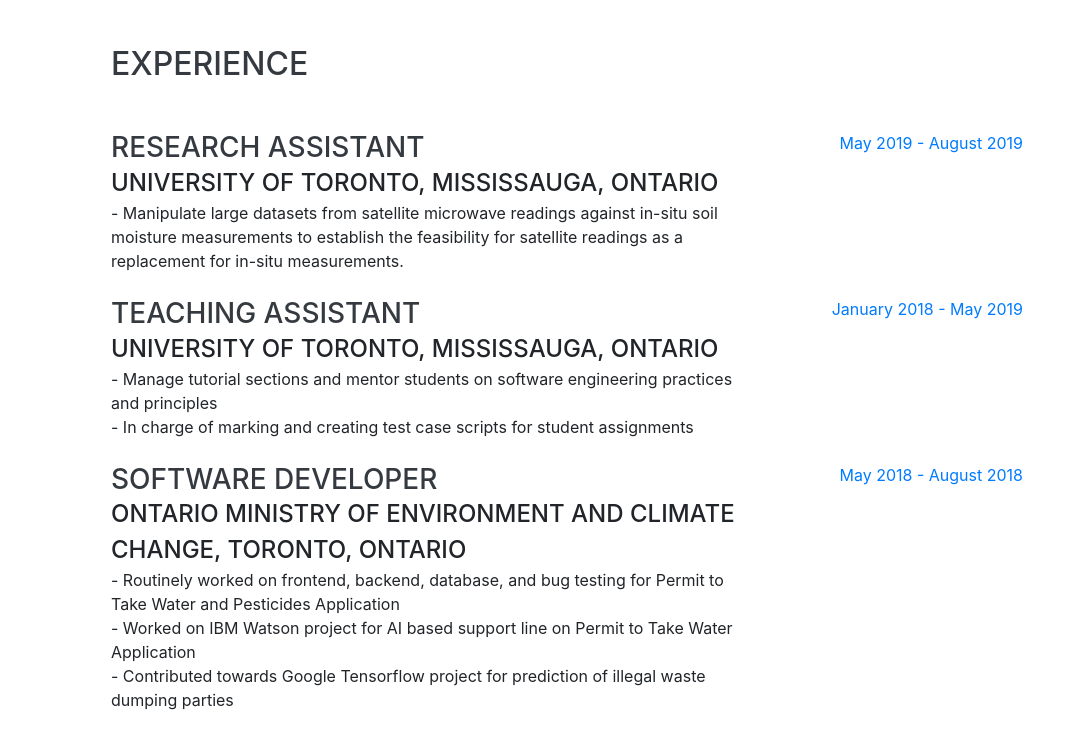
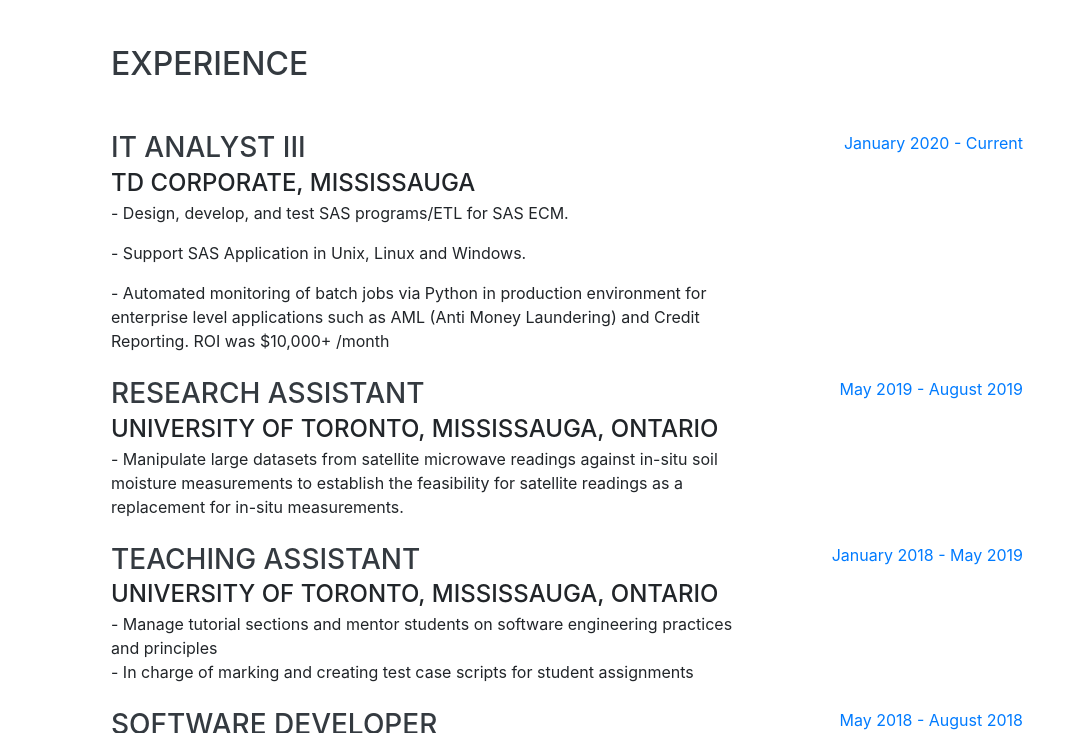
Before and after one commit to jmflee/website, a React app: page static-content/index.html in a window 1280 px wide. Shown: the part 804-1537 px from the top of the page, without its empty margins (209-1280 px from the left). Built offline with nearby package versions, Linux system fonts and the light colour scheme; a script that the page names is missing; a web font is replaced by a local one.

Commit message:
Updated work experience

```diff
--- a/static-content/index.html
+++ b/static-content/index.html
@@ -98,6 +98,19 @@
     <section class="resume-section p-3 p-lg-5 d-flex justify-content-center" id="experience">
       <div class="w-100">
         <h2 class="mb-5">Experience</h2>
+
+        <div class="resume-item d-flex flex-column flex-md-row justify-content-between mb-2">
+          <div class="resume-content">
+            <h3 class="mb-0">IT Analyst III</h3>
+            <div class="subheading mb-0">TD Corporate, Mississauga</div>
+            <p>- Design, develop, and test SAS programs/ETL for SAS ECM.</p>
+            <p>- Support SAS Application in Unix, Linux and Windows.</p>
+            <p>- Automated monitoring of batch jobs via Python in production environment for enterprise level applications such as AML (Anti Money Laundering) and Credit Reporting. ROI was $10,000+ /month</p>
+          </div>
+          <div class="resume-date text-md-right">
+            <span class="text-primary">January 2020 - Current</span>
+          </div>
+        </div>
 
         <div class="resume-item d-flex flex-column flex-md-row justify-content-between mb-2">
           <div class="resume-content">
@@ -204,7 +217,7 @@
         <div class="resume-item d-flex flex-column flex-md-row justify-content-between mb-5">
           <div class="resume-content">
             <h3 class="mb-0">Programming &amp; Scripting Languages</h3>
-            <div class="subheading mb-3">Python, HTML, Java, Javascript, Bash, C, Perl, Scheme, Haskell</div>
+            <div class="subheading mb-3">SAS, Python, HTML, Java, Javascript, Bash, C, Perl, Scheme, Haskell</div>
           </div>
         </div>
 
```
Also changed, not shown: 1 other file.
